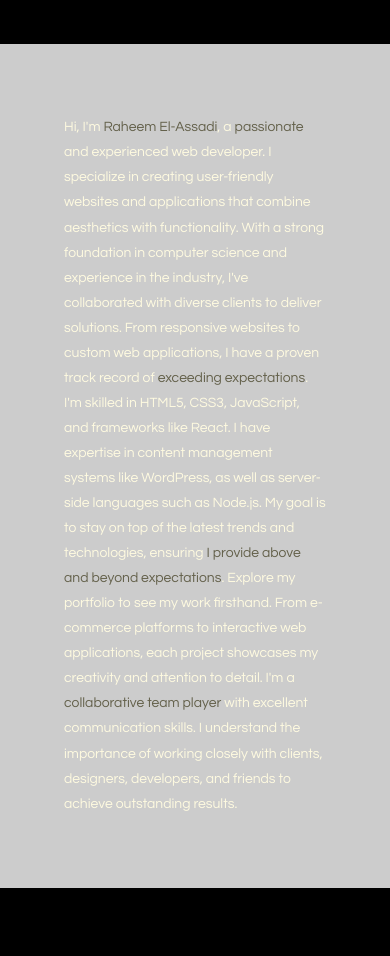
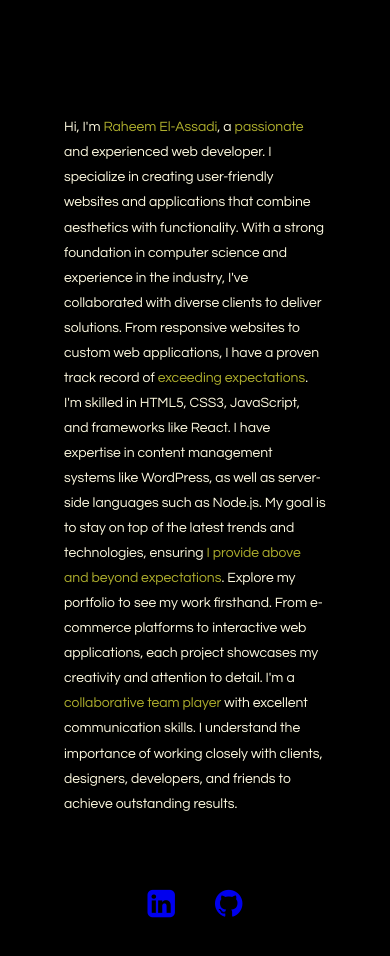
Before and after one commit to raheemelassadi/raheem-el-assadi-portfolio, a React (Create React App) app: page / in a window 390 px wide. Shown: the part 800-1756 px from the top of the page. Before the commit the page ends 1688 px from the top, so only its background shows below. Built offline with nearby package versions, Linux system fonts and the light colour scheme.

Commit message:
added social work links to about section

```diff
--- a/public/index.html
+++ b/public/index.html
@@ -6,6 +6,7 @@
   <meta name="viewport" content="width=device-width, initial-scale=1" />
   <meta name="theme-color" content="#000000" />
   <link href='https://unpkg.com/css.gg@2.0.0/icons/css/chevron-down-o.css' rel='stylesheet'>
+  <link rel="stylesheet" href="https://cdnjs.cloudflare.com/ajax/libs/font-awesome/4.7.0/css/font-awesome.min.css">
   <meta name="description" content="Web site created using create-react-app" />
   <link rel="apple-touch-icon" sizes="180x180" href="/apple-touch-icon.png">
   <link rel="icon" type="image/png" sizes="32x32" href="/favicon-32x32.png">
--- a/src/components/Main.js
+++ b/src/components/Main.js
@@ -2,6 +2,7 @@ import './main.scss'
 
 const Main = () => {
     return (
+        <>
         <div className='about'>
             <p className='about-p'>
                 Hi, I'm <span className='keyword'>Raheem El-Assadi</span>, a <span className='keyword'>passionate</span> and experienced web developer. I specialize in creating user-friendly websites and applications that combine aesthetics with functionality.
@@ -10,6 +11,11 @@ const Main = () => {
                 Explore my portfolio to see my work firsthand. From e-commerce platforms to interactive web applications, each project showcases my creativity and attention to detail.
                 I'm a <span className='keyword'>collaborative team player</span> with excellent communication skills. I understand the importance of working closely with clients, designers, developers, and friends to achieve outstanding results.</p>
         </div>
+        <div className='icon'>
+        <a href={'https://www.linkedin.com/in/raheemelassadi/'} target='blank'><i className="fa fa-linkedin-square"></i></a>
+        <a href={'https://github.com/raheemelassadi'} target='blank'><i class="fa fa-github" aria-hidden="true"></i></a>
+        </div>
+        </>
     )
 }
 
--- a/src/components/main.scss
+++ b/src/components/main.scss
@@ -9,9 +9,7 @@
     margin-left: auto;
     margin-right: auto;
     overflow: auto; /* Use 'auto' to enable scrolling when needed */
-    background-color: rgba(255, 255, 255, 0.8); /* Set a semi-transparent white background color */
-    backdrop-filter: blur(10px); /* Apply a blur effect to the background */
-    box-shadow: 0 0 10px rgba(0, 0, 0, 0.3); /* Add a subtle box shadow to enhance the glass effect */
+
 }
 
 .about-p {
@@ -20,10 +18,32 @@
     border-radius: 50px;
     max-height: calc(100% - 5rem); /* Adjust the max-height to leave space for padding */
     overflow: auto; /* Enable scrolling when the content exceeds max-height */
+    position: absolute;
+    right: 300px;
+}
+
+.icon {
+    position: absolute;
+    color: rgb(175, 175, 45);
+    right: 170px;
+    top: 1200px;
+    font-size: 4rem;
+    display: flex;
+    flex-direction: column;
+    gap: 40px;
+}
+
+a:active, a:visited, a:focus {
+    text-decoration: none;
+    color: rgb(175, 175, 45);
+}
+
+i {
+    cursor: pointer;
 }
 
 .keyword {
-    color: #64614B
+    color: rgb(175, 175, 45)
 }
 
 @media (max-width: 861px) {
@@ -36,5 +56,16 @@
         border-radius: 0;
         font-size: .87rem;
         padding: 1.7rem 4rem;
+        position: static;
+    }
+
+    .icon {
+        margin-bottom: 30rem;
+        display: flex;
+        position: static;
+        flex-direction: row;
+        justify-content: center;
+        align-items: center;
+        font-size: 2rem;
     }
   }
```
